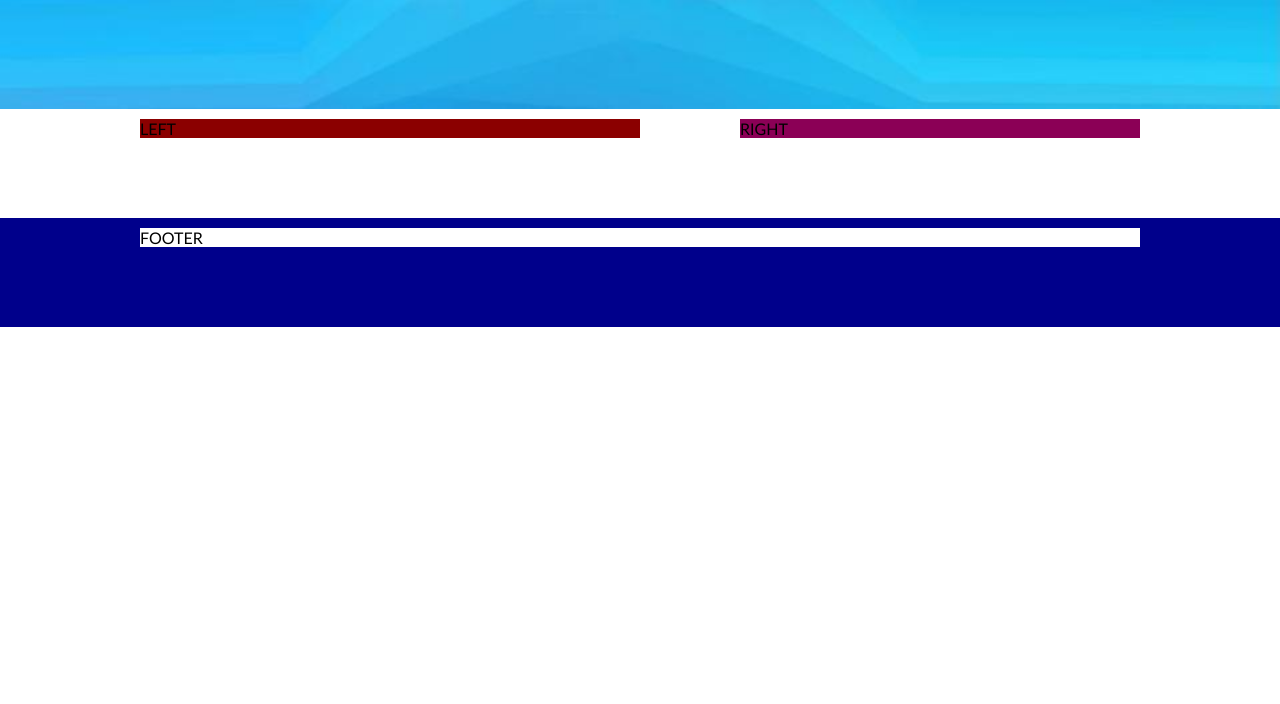
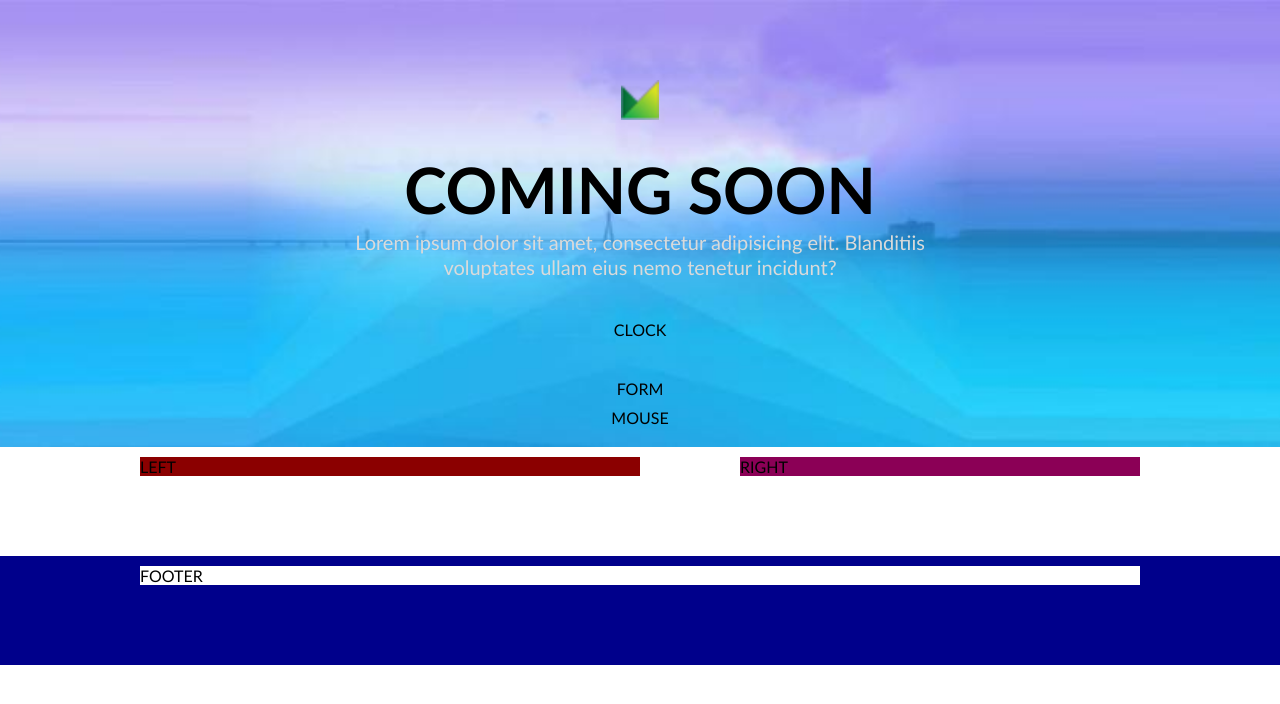
Before and after one commit to JustinaKlim/Comming-soon-2, a plain HTML site: page index.html in a window 1280 px wide. Drawn offline with Linux system fonts and the light colour scheme.

Commit message:
hero-section

```diff
--- a/css/style.css
+++ b/css/style.css
@@ -1,6 +1,9 @@
+/*STRUCTURE*/
+
 .container {
     display: inline-block;
     width: 100%;
+    padding: 80px 0;
 }
 
     .container.hero {
@@ -9,27 +12,25 @@
         background-repeat: no-repeat;
         background-position: center bottom;
         background-size: cover;
-        padding-top: 10px;
-        padding-bottom: 80px;
+        padding-bottom: 20px;
     }
+
+
 
     .container.content {
         background-color: white;
         padding-top: 10px;
-        padding-bottom: 80px;
     }
 
     .container.footer {
         background-color: darkblue;
         padding-top: 10px;
-        padding-bottom: 80px;
     }
 
         .container > .hero-row {
             display: inline-block;
             width: 600px;
             margin-left: calc( 50% - 300px );
-            background-color: white;
             text-align: center;
         }
 
@@ -88,3 +89,45 @@
         float: right;
     }
 }
+
+/*HERO*/
+
+.hero-row > .logo {
+    display: inline-block;
+    margin-bottom: 40px;
+    height: 40px;
+}
+
+.hero-row > h1 {
+    display: inline-block;
+    width: 100%;
+    margin-bottom: 10px;
+    text-transform: uppercase;
+    color: #000;
+    font-size: 64px;
+    line-height: 60px;
+}
+
+.hero-row > p {
+    display: inline-block;
+    width: 100%;
+    font-size: 20px;
+    line-height: 25px;
+    color: rgb(218, 218, 218);
+}
+
+.hero-row > .clock {
+    display: inline-block;
+    width: 100%;
+    margin: 40px 0;
+}
+
+.hero-row > .form {
+    display: inline-block;
+    width: 90%;
+    margin: 0 5% 10px;
+}
+
+.hero-row > .mouse {
+    display: inline-block;
+}
--- a/index.html
+++ b/index.html
@@ -16,7 +16,16 @@
 <body>
     <div class="container hero">
         <div class="hero-row">
-
+            <img src="./img/logo.png" alt="logo" class="logo">
+            <h1>Coming soon</h1>
+            <p>Lorem ipsum dolor sit amet, consectetur adipisicing elit. Blanditiis voluptates ullam eius nemo tenetur incidunt?</p>
+            <div class="clock">
+                CLOCK
+            </div>
+            <form class="form">
+                FORM
+            </form>
+            <div class="mouse">MOUSE</div>
         </div>
     </div>
     <div class="container content">
```
